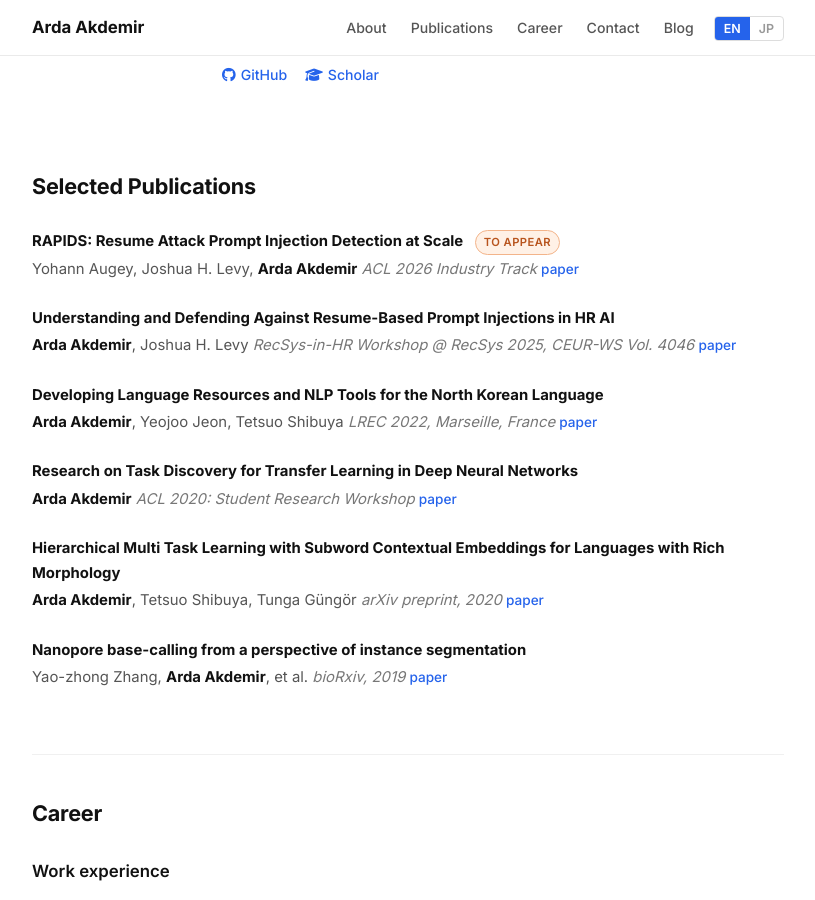
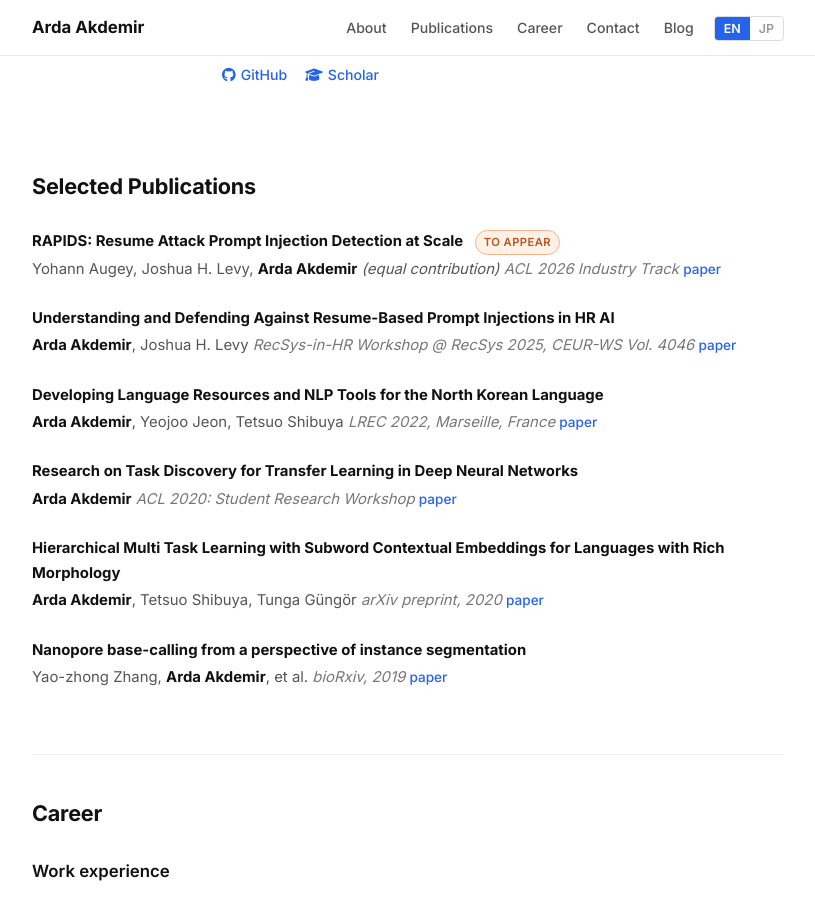
Before and after one commit to ardakdemir/ardakdemir.github.io, a Jekyll site: the page built from index.md, in a window 1280 px wide and 900 px high, scrolled down 474 px. Shown: the whole window, without its empty margins (232-1047 px from the left). Built offline with Jekyll 4.4.1, drawn with Linux system fonts in a browser that asks for light colours.

Commit message:
Note equal contribution on RAPIDS publication
Co-authored-by: Cursor <cursoragent@cursor.com>

```diff
--- a/index.md
+++ b/index.md
@@ -50,7 +50,7 @@ keywords: Machine Learning, Deep Learning, NLP, Bioinformatics
 
     <li class="pub-item">
       <span class="pub-title">RAPIDS: Resume Attack Prompt Injection Detection at Scale <span class="pub-badge" data-lang="en">To appear</span><span class="pub-badge" data-lang="ja">発表予定</span></span>
-      <span class="pub-authors">Yohann Augey, Joshua H. Levy, <span class="me">Arda Akdemir</span></span>
+      <span class="pub-authors">Yohann Augey, Joshua H. Levy, <span class="me">Arda Akdemir</span> <em>(equal contribution)</em></span>
       <span class="pub-venue">ACL 2026 Industry Track</span>
       <span class="pub-links"><a href="https://openreview.net/forum?id=68a4FXwzs7#discussion">paper</a></span>
     </li>
```
